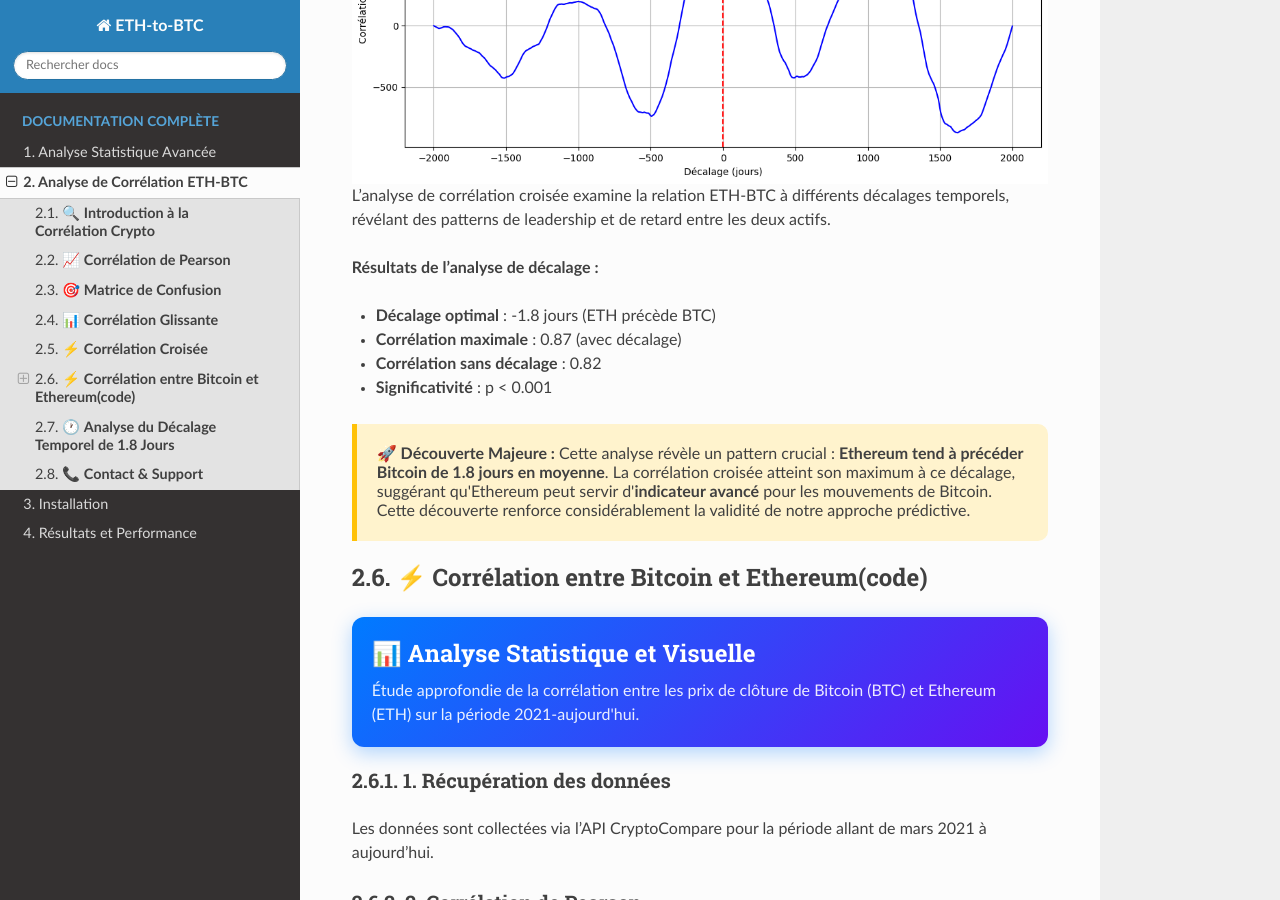
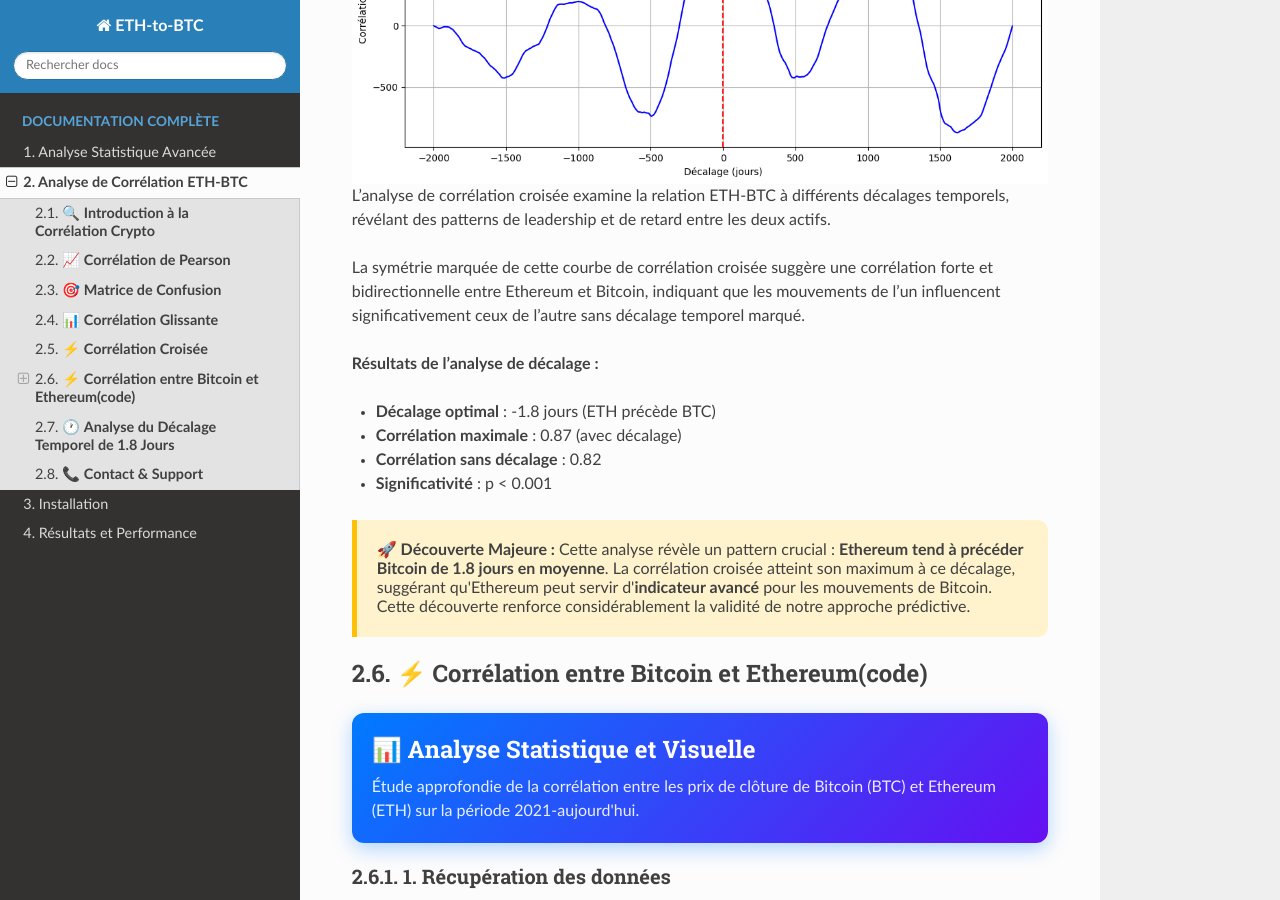
Before and after one commit to YoussefAIDT/ETH-to-BTC, a Sphinx documentation site: the page built from docs/source/correlation_analysis.rst, in a window 1280 px wide and 900 px high, scrolled down 3772 px. Built offline with Sphinx 7.4.7 and the Read the Docs theme 3.1.0, drawn with Linux system fonts in a browser that asks for light colours; pages that are not in the unit, such as notebooks, are missing from menus.

Commit message:
Update correlation_analysis.rst

```diff
--- a/docs/source/correlation_analysis.rst
+++ b/docs/source/correlation_analysis.rst
@@ -120,7 +120,9 @@ L'analyse de corrélation glissante sur une fenêtre de 30 jours révèle l'évo
 
 .. raw:: html
 
-   <div style="background: linear-gradient(135deg, #e83e8c 0%, #6f42c1 100%); padding: 20px; border-radius: 12px; color: white; margin: 20px 0; box-shadow: 0 6px 20px rgba(232, 62, 140, 0.2);">
+   <div style="background: linear-gradient(135deg, #e83e8c 0%, #6f42c1 100%);
+               padding: 20px; border-radius: 12px; color: white;
+               margin: 20px 0; box-shadow: 0 6px 20px rgba(232, 62, 140, 0.2);">
       <h4 style="margin: 0 0 10px 0; font-size: 1.2em;">⚡ Analyse des Décalages Temporels</h4>
       <p style="margin: 0; opacity: 0.95;">Identification des patterns de leadership entre ETH et BTC</p>
    </div>
@@ -132,6 +134,8 @@ L'analyse de corrélation glissante sur une fenêtre de 30 jours révèle l'évo
 
 L'analyse de corrélation croisée examine la relation ETH-BTC à différents décalages temporels, révélant des patterns de leadership et de retard entre les deux actifs.
 
+La symétrie marquée de cette courbe de corrélation croisée suggère une corrélation forte et bidirectionnelle entre Ethereum et Bitcoin, indiquant que les mouvements de l’un influencent significativement ceux de l’autre sans décalage temporel marqué.
+
 **Résultats de l'analyse de décalage :**
 
 - **Décalage optimal** : -1.8 jours (ETH précède BTC)
@@ -141,7 +145,8 @@ L'analyse de corrélation croisée examine la relation ETH-BTC à différents d
 
 .. raw:: html
 
-   <div style="background: #fff3cd; padding: 20px; border-left: 5px solid #ffc107; margin: 20px 0; border-radius: 0 10px 10px 0;">
+   <div style="background: #fff3cd; padding: 20px; border-left: 5px solid #ffc107;
+               margin: 20px 0; border-radius: 0 10px 10px 0;">
       <strong>🚀 Découverte Majeure :</strong> Cette analyse révèle un pattern crucial : <strong>Ethereum tend à précéder Bitcoin de 1.8 jours en moyenne</strong>. La corrélation croisée atteint son maximum à ce décalage, suggérant qu'Ethereum peut servir d'<strong>indicateur avancé</strong> pour les mouvements de Bitcoin. Cette découverte renforce considérablement la validité de notre approche prédictive.
    </div>
 
```
